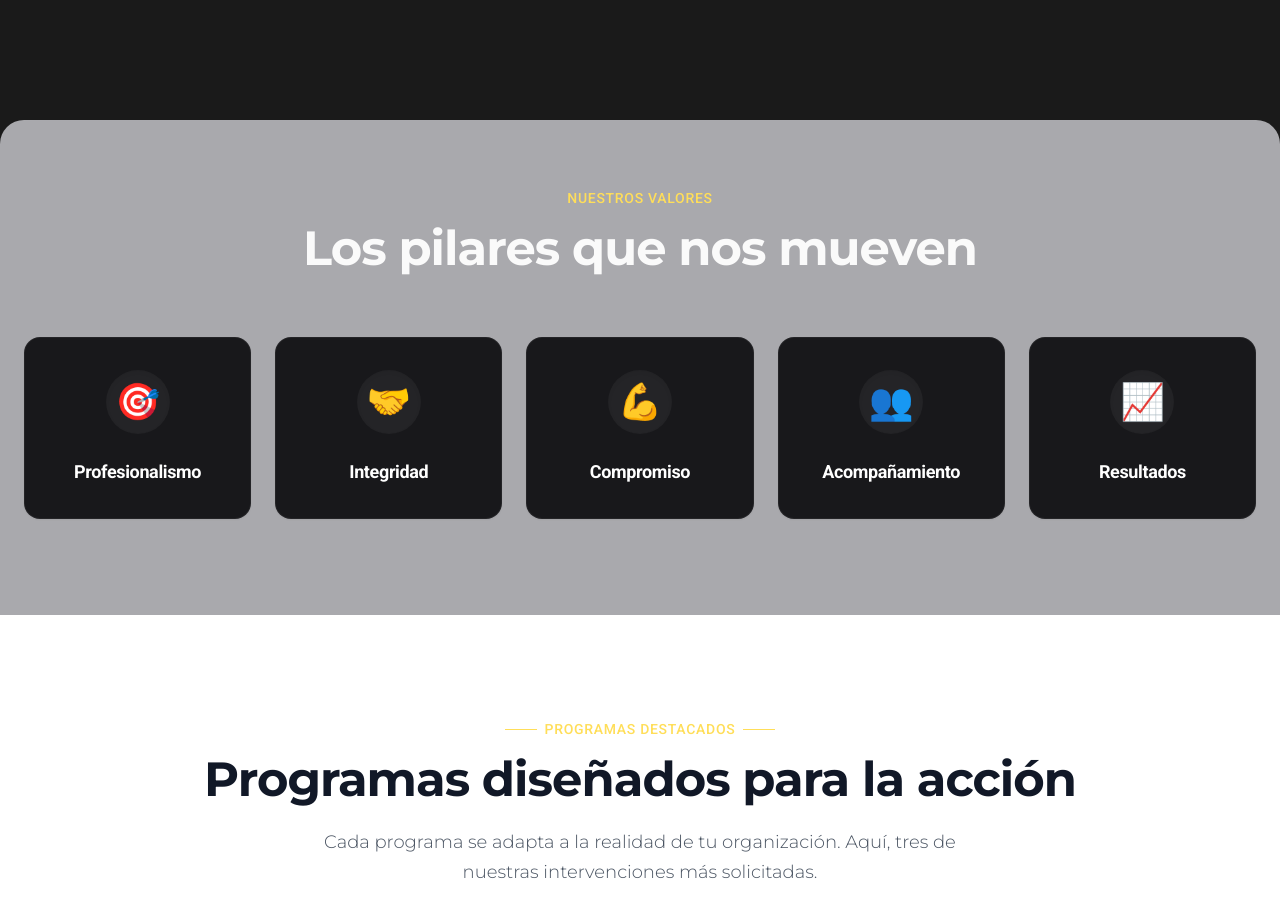
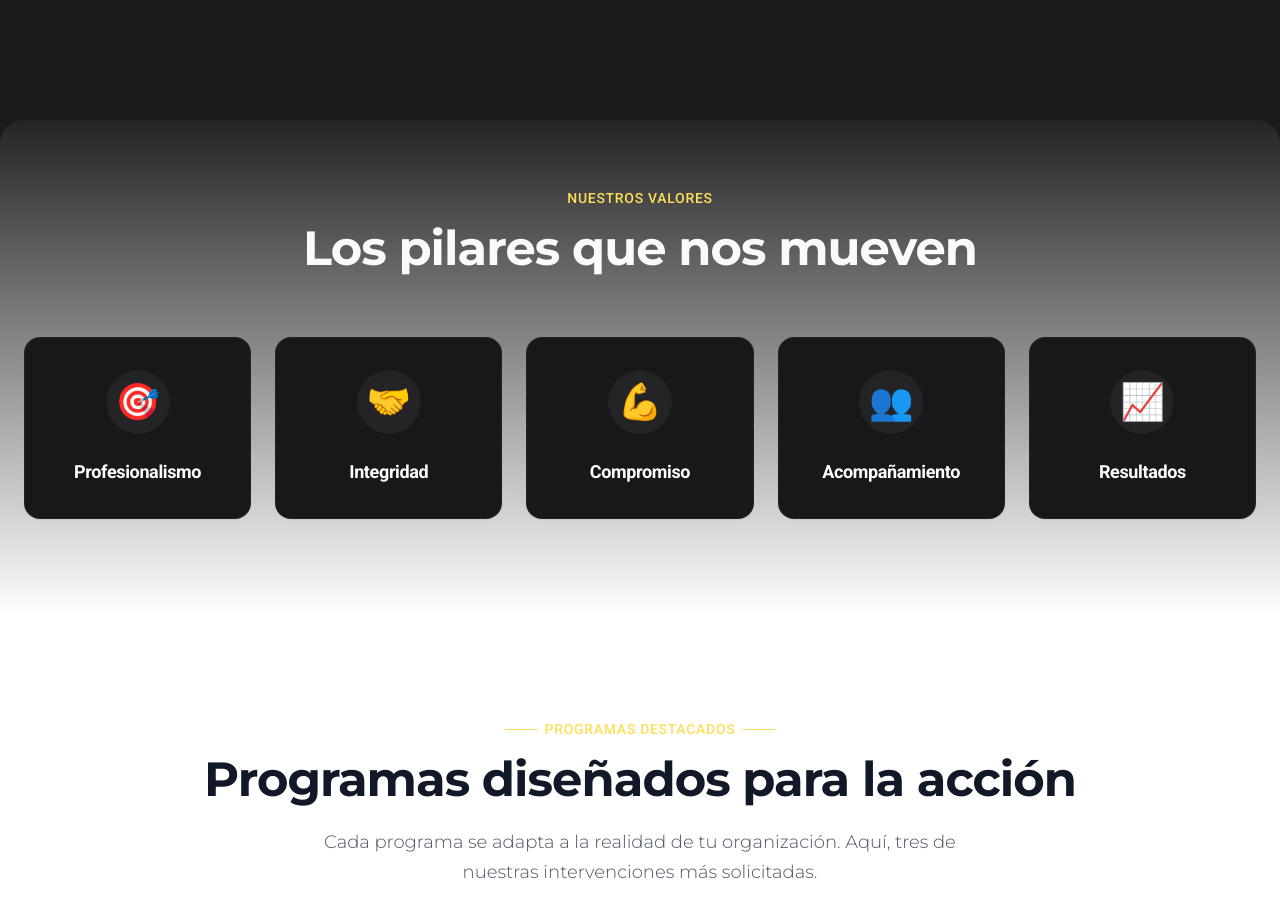
Before and after one commit to mauro6287-blip/alicia-morales-coach, a Next.js app: page / in a window 1280 px wide. Shown: the part 3320-4236 px from the top of the page. Built offline with nearby package versions, Linux system fonts and the light colour scheme.

Commit message:
Apply linear gradient background to Valores section
Gradient from #242424 to #ffffff for smooth transition to next section

Co-Authored-By: Claude Opus 4.6 <noreply@anthropic.com>

```diff
--- a/sections/Valores.tsx
+++ b/sections/Valores.tsx
@@ -29,7 +29,7 @@ export default function Valores() {
     return (
         <section id="valores" className="relative bg-background px-6 py-24">
             {/* Background rectangle */}
-            <div className="absolute inset-x-0 bottom-0 top-8 rounded-t-3xl bg-[#a9a9ad]" />
+            <div className="absolute inset-x-0 bottom-0 top-8 rounded-t-3xl bg-gradient-to-b from-[#242424] to-[#ffffff]" />
 
             <div className="relative mx-auto max-w-7xl">
                 {/* Header */}
```
